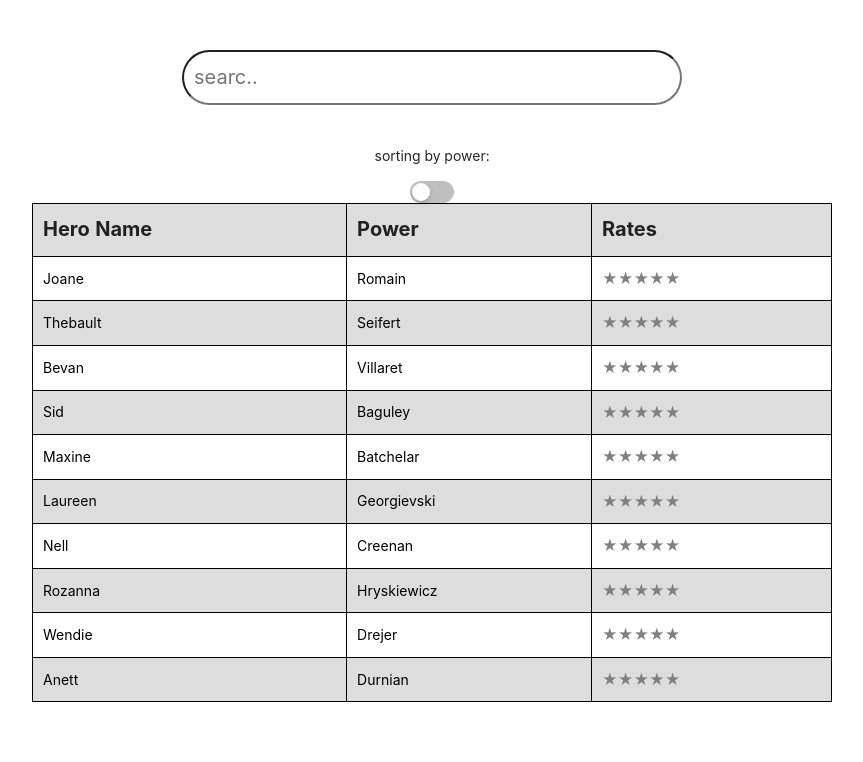
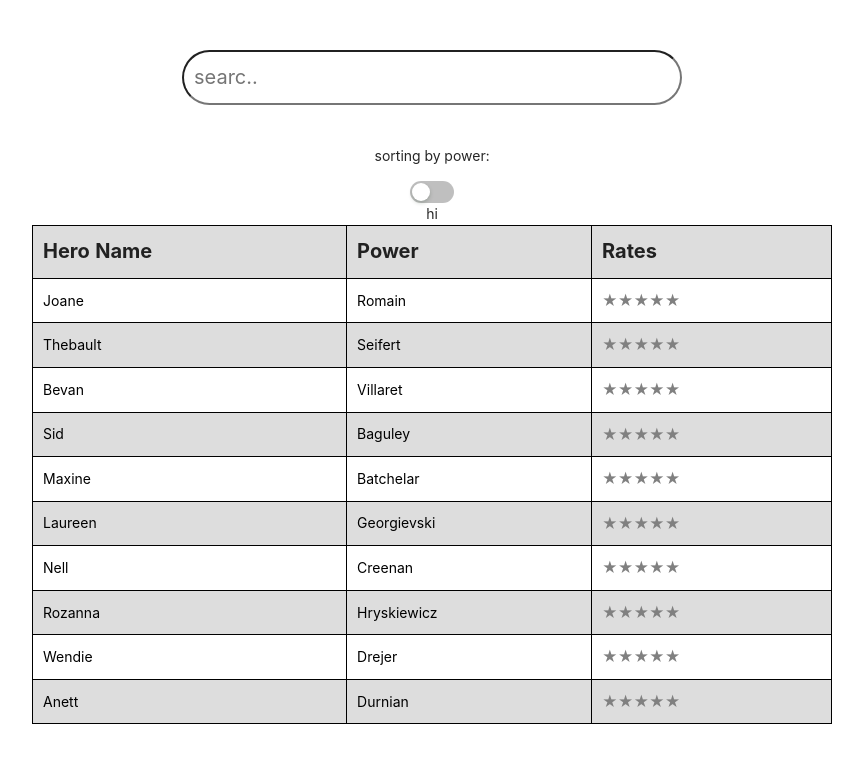
Before and after one commit to omarmoha15/react-app, a React (Create React App) app: page / in a window 1280 px wide. Shown: the top 762 px of the page, without its empty margins (208-1071 px from the left). Built offline with nearby package versions, Linux system fonts and the light colour scheme.

Commit message:
ReactApp

```diff
--- a/src/App.js
+++ b/src/App.js
@@ -2,7 +2,7 @@ import React from 'react'
 import './App.css';
 import Home from './componants/Home'
 import { BrowserRouter,Link , Router,Routes,NavLink, Route } from 'react-router-dom'
-import Detils from './componants/Detils'
+import Details from './componants/Details'
 
 function App() {
   return (
@@ -12,7 +12,7 @@ function App() {
 
     <Routes>
       <Route path="/" element={<Home/>}/>
-      <Route path="/Detils" element={<Detils/>}/>
+      <Route path="/Details" element={<Details/>}/>
     </Routes>
 
 
--- a/src/componants/Home.js
+++ b/src/componants/Home.js
@@ -39,7 +39,8 @@ function Home() {
 
         <Switch className='switch'
           onClick={toggler}/>
-         {toggle ? <span ><Table data={search(Users)}/></span> : <span onClick={sorting} id="sort-a-z"><Table data={search(Users)}/></span> }
+         {toggle ? <span >hi</span> : <span >bye</span> }
+         <Table data={search(Users)}/>
 
 
 
--- a/src/componants/Table.jsx
+++ b/src/componants/Table.jsx
@@ -24,8 +24,8 @@ function Table({data}) {
                 {data.map((item=>
                 <tr key={item.id}>
 
-                    <td><Link className='link'  to={`/detils?id=${item.id}`} state={{ item }}>{item.hero_name}</Link></td>
-                    <td><Link className='link'  to={`/detils?id=${item.id}`} state={{ item }}>{item.power}</Link></td>
+                    <td><Link className='link'  to={`/Details?id=${item.id}`} state={{ item }}>{item.hero_name}</Link></td>
+                    <td><Link className='link'  to={`/Details?id=${item.id}`} state={{ item }}>{item.power}</Link></td>
                     <td>{<ReactStars/>}</td>
                 </tr>
                 ))}
```
Also changed, not shown: src/componants/Details.js (renamed from src/componants/Detils.js).
